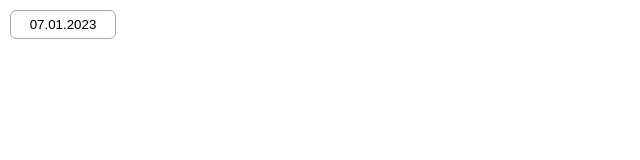
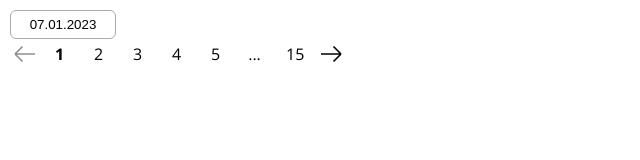
Before and after one commit to kusainovv/core.kus, a Next.js app: page /playground in a window 1280 px wide. Shown: the top 160 px of the page, without its empty margins (0-640 px from the left). Built offline with nearby package versions, Linux system fonts and the light colour scheme.

Commit message:
add pagination --feature

```diff
--- /dev/null
+++ b/core/ui/Pagination.tsx
@@ -0,0 +1,117 @@
+import styled from '@emotion/styled';
+import React, { useState } from 'react';
+
+
+const Content = styled.div`
+    display: flex;
+    align-items: center;
+`;
+const Wrapper = styled.div`
+    display: flex;
+    align-items: center;
+`;
+const OrderItem = styled.span<{ isActive: boolean }>`
+    margin: 0 12px;
+    min-width: 15px;
+    min-height: 15px;
+    font-weight: ${ props => props.isActive ? '800' : '300' };
+    cursor: pointer;
+    text-align: center;
+`;
+
+
+// TODO: когда будет мержить возьми ровну эту же функцию из datepicker(экспортируй)
+const CreateNavigationArrow = ({
+    direction,
+    switchNavigation,
+    isDisabled
+}: {
+    direction: string;
+    switchNavigation: Function;
+    isDisabled: boolean;
+}) => {
+    return (
+        <svg
+            onClick={() => switchNavigation()}
+            width="30px"
+            viewBox="0 0 24 24"
+            fill="none"
+            xmlns="http://www.w3.org/2000/svg"
+        >
+            <path
+                d={direction}
+                stroke={isDisabled ? "#968c8c" : "#000000"}
+                stroke-width="1.3"
+                stroke-linecap="butt"
+                stroke-linejoin="round"
+            />
+        </svg>
+    );
+};
+
+function usePagination<T>(allItems: T[], visibleItems: number) {
+    const allItemsLength = Math.ceil(allItems.length / visibleItems);
+
+    const [paginationOrder, setOrder] = useState<(null | number)[]>([1, 2, 3, 4, 5, null, allItemsLength]);
+    const [currentOrderItem, setCurrentOrderItem] = useState(1);
+
+    const updateCurrentOrderItem = (orderItem: number) => {
+        const selectedItem = Number(paginationOrder[paginationOrder.indexOf(Number(orderItem))]);
+        if (selectedItem === allItemsLength - 3 || selectedItem === allItemsLength - 2 || selectedItem === allItemsLength - 1 || selectedItem === allItemsLength) {
+            setOrder([1, null, allItemsLength - 4, allItemsLength - 3, allItemsLength - 2, allItemsLength - 1, allItemsLength])
+        } else if (selectedItem === 1 || selectedItem === 2 || selectedItem === 3 || selectedItem === 4) {
+            setOrder([1, 2, 3, 4, 5, null, allItemsLength])
+        } else {
+            setOrder([1, null, selectedItem - 1, selectedItem, selectedItem + 1, null, allItemsLength])
+        }
+
+        setCurrentOrderItem(orderItem);
+    }
+
+    const isDisabledNextOrderItem = currentOrderItem === allItemsLength;
+    const isDisabledPreviousOrderItem = currentOrderItem - 1 === 0;
+
+    return {
+        paginationOrder,
+        content: allItems.slice((currentOrderItem - 1) * visibleItems, ((currentOrderItem - 1) * visibleItems) + visibleItems),
+        currentOrderItem,
+        isDisabledNextOrderItem,
+        isDisabledPreviousOrderItem,
+        setNextOrderItem: () => {
+            if (!isDisabledNextOrderItem) {
+                updateCurrentOrderItem(currentOrderItem + 1);
+            }
+        },
+        setPreviousOrderItem: () => {
+            if (!isDisabledPreviousOrderItem) {
+                updateCurrentOrderItem(currentOrderItem - 1);
+            }
+        },
+        updateCurrentOrderItem
+    }
+}
+
+export const Pagination = <T, >({ items, visibleItems }: { items: T[], visibleItems: number }) => {
+    const {paginationOrder, currentOrderItem, updateCurrentOrderItem, isDisabledNextOrderItem, isDisabledPreviousOrderItem, setNextOrderItem, setPreviousOrderItem} = usePagination<T>(items, visibleItems);
+    return <Wrapper>
+        <CreateNavigationArrow
+            direction="M4 12L20 12M4 12L10 6M4 12L10 18"
+            switchNavigation={setPreviousOrderItem}
+            isDisabled={isDisabledPreviousOrderItem}
+        />
+
+        <Content>
+            {paginationOrder.map((item, idx: number) => <OrderItem key={idx} onClick={() => {
+                if (item !== null) {
+                    updateCurrentOrderItem(item);
+                }
+            }} isActive={currentOrderItem === item}>{item === null ? '...' : item}</OrderItem>)}
+        </Content>
+
+        <CreateNavigationArrow
+            direction="M20 12L4 12M20 12L14 18M20 12L14 6"
+            switchNavigation={setNextOrderItem}
+            isDisabled={isDisabledNextOrderItem}
+        />
+    </Wrapper>
+}
--- a/pages/playground/index.tsx
+++ b/pages/playground/index.tsx
@@ -1,14 +1,17 @@
 import styled from "@emotion/styled";
 import React from "react";
 import { Datepicker } from "../../core/ui/Datepicker";
+import { Pagination } from "../../core/ui/Pagination";
 
 const Wrapper = styled.div`
     margin: 10px;
 `;
 
 const Playground = () => {
+    const allItems = Array.from({ length: 100 }).map((_, idx) => ++idx);
     return <Wrapper>
         <Datepicker />
+        <Pagination items={allItems} visibleItems={7} />
     </Wrapper>
 }
 
```
